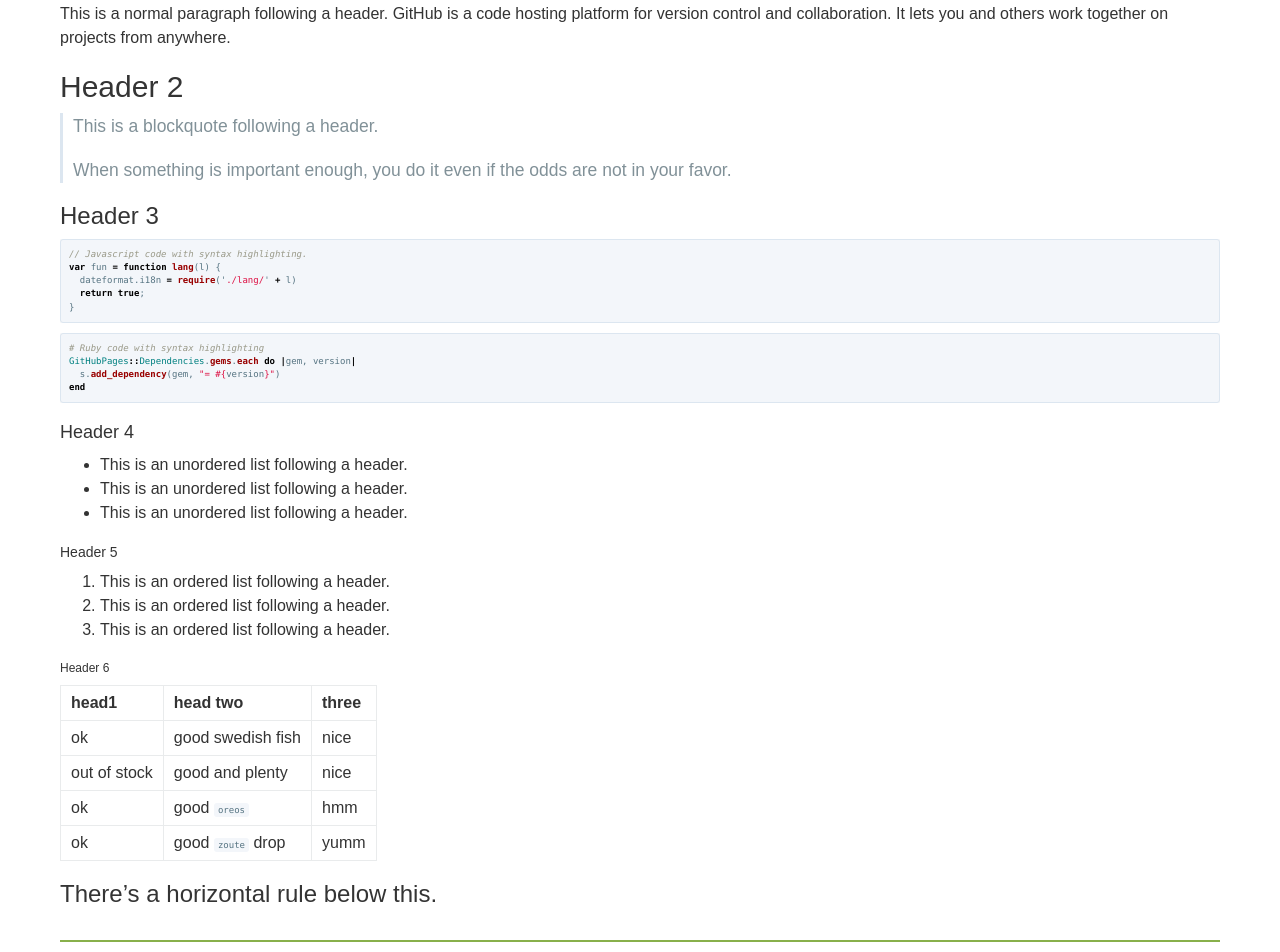
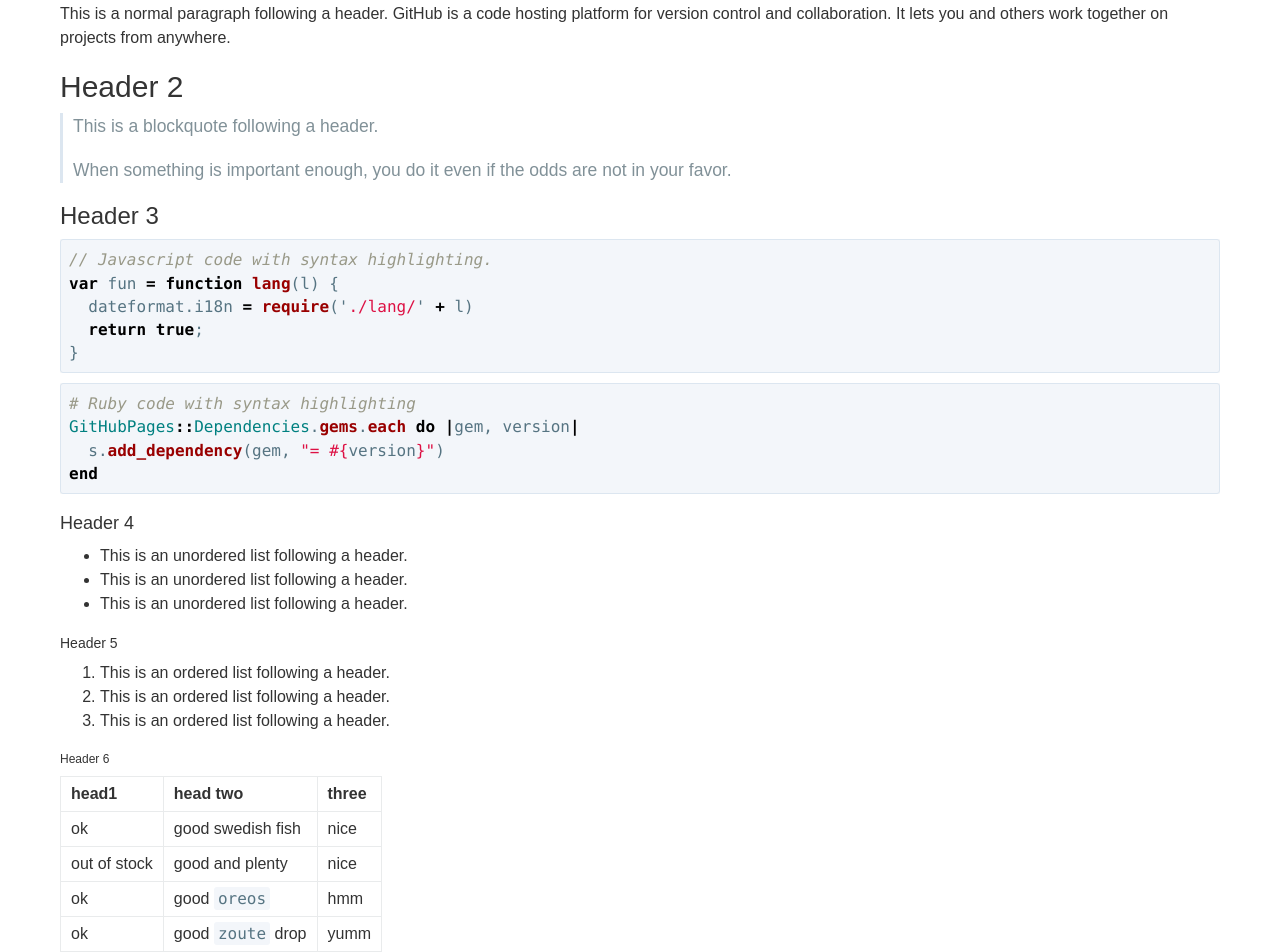
Before and after one commit to ExcellentDevelopers/excellentdevelopers.github.io, a Jekyll site: the page built from _posts/2017-04-29-cayman-example-content.md, in a window 1280 px wide. Shown: the part 607-1559 px from the top of the page. Built offline with Jekyll 4.4.1, drawn with Linux system fonts in a browser that asks for light colours; nearby versions of some CDN libraries; some web fonts are replaced; comment, search, counter and statistics services are not loaded; the repository's description, which GitHub fills in, is left out.

Commit message:
Fixes font-size for code,pre elements and points video modal to the official video.

```diff
--- a/_includes/site-header.html
+++ b/_includes/site-header.html
@@ -49,7 +49,7 @@
         <img class="click-here-arrow no-mobile" src="/image/green-arrow.png">
         </h1>
        <!-- <img class="click-here" src="/image/click-here-arrow-g.png">-->
-        <a onclick="changeVideo('U_qpspVz73Q')" class="video-head-interact gv-modal-ctrl gv-billboard-interact play-btn no-mobile" alt="Open Video"></a>
+        <a onclick="changeVideo('nc3ou27HOdQ')" class="video-head-interact gv-modal-ctrl gv-billboard-interact play-btn no-mobile" alt="Open Video"></a>
         <a href="https://youtu.be/ymq1WdGUcw8" target="_blank" class="video-head-interact gv-modal-ctrl gv-billboard-interact play-btn just-mobile" alt="Open Video"></a>
     </section>
 
--- a/assets/css/style.css
+++ b/assets/css/style.css
@@ -699,7 +699,7 @@ h2 a{
   .main-content code {
     padding: 2px 4px;
     font-family: Consolas, "Liberation Mono", Menlo, Courier, monospace;
-    font-size: 0.9rem;
+    font-size: 1em;
     color: #567482;
     background-color: #f3f6fa;
     border-radius: 0.3rem; }
@@ -707,7 +707,7 @@ h2 a{
     padding: 0.8rem;
     margin-top: 0;
     margin-bottom: 1rem;
-    font: 1rem Consolas, "Liberation Mono", Menlo, Courier, monospace;
+    font: 1em Consolas, "Liberation Mono", Menlo, Courier, monospace;
     color: #567482;
     word-wrap: normal;
     background-color: #f3f6fa;
@@ -716,7 +716,6 @@ h2 a{
     .main-content pre > code {
       padding: 0;
       margin: 0;
-      font-size: 0.9rem;
       color: #567482;
       word-break: normal;
       white-space: pre;
@@ -731,7 +730,6 @@ h2 a{
   .main-content pre {
     padding: 0.8rem;
     overflow: auto;
-    font-size: 0.9rem;
     line-height: 1.45;
     border-radius: 0.3rem;
     -webkit-overflow-scrolling: touch; }
@@ -1057,7 +1055,7 @@ a.page-link:hover, a.page-link:active {
 }
 /*********************** Page Content *********************/
 .page-content .main-content{
-    font-size: 1em;
+  font-size: 1em;
   display: flow-root;
 }
 .page-content h1{
--- a/assets/js/scripts.js
+++ b/assets/js/scripts.js
@@ -1,6 +1,6 @@
 /****************** Modal **********************/
-$(document).ready(function(){
-    $("#myModal").on("hidden.bs.modal",function(){
+$(document).ready(function() {
+    $("#myModal").on("hidden.bs.modal",function() {
         $("#iframeYoutube").attr("src","#");
     })
 
@@ -12,7 +12,7 @@ $(document).ready(function(){
     }
 })
 
-function changeVideo(vId){
+function changeVideo(vId) {
     var iframe = document.getElementById("iframeYoutube");
     iframe.src="https://www.youtube.com/embed/"+vId+"?autoplay=1";
 
@@ -22,7 +22,7 @@ function changeVideo(vId){
 /********************* Sent Subscription ********************/
 
 function sentCheck() {
-    var sentMessage = '<h3>Thanks, we will contact you personally very soon</h3>';
+    var sentMessage = '<h3>Thanks, we will contact you personally very soon!</h3>';
 
     $('.subscribe-section').empty();
     $('.subscribe-section').append(sentMessage);
```
